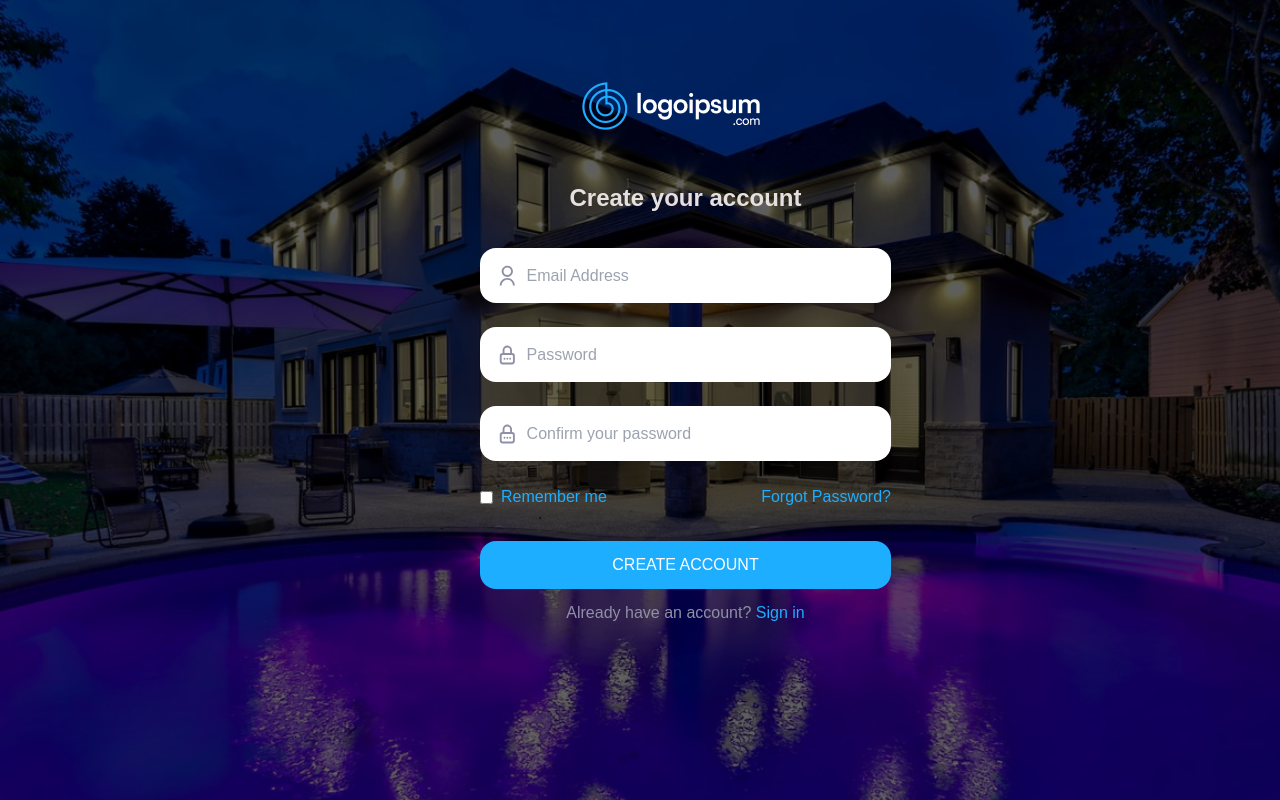
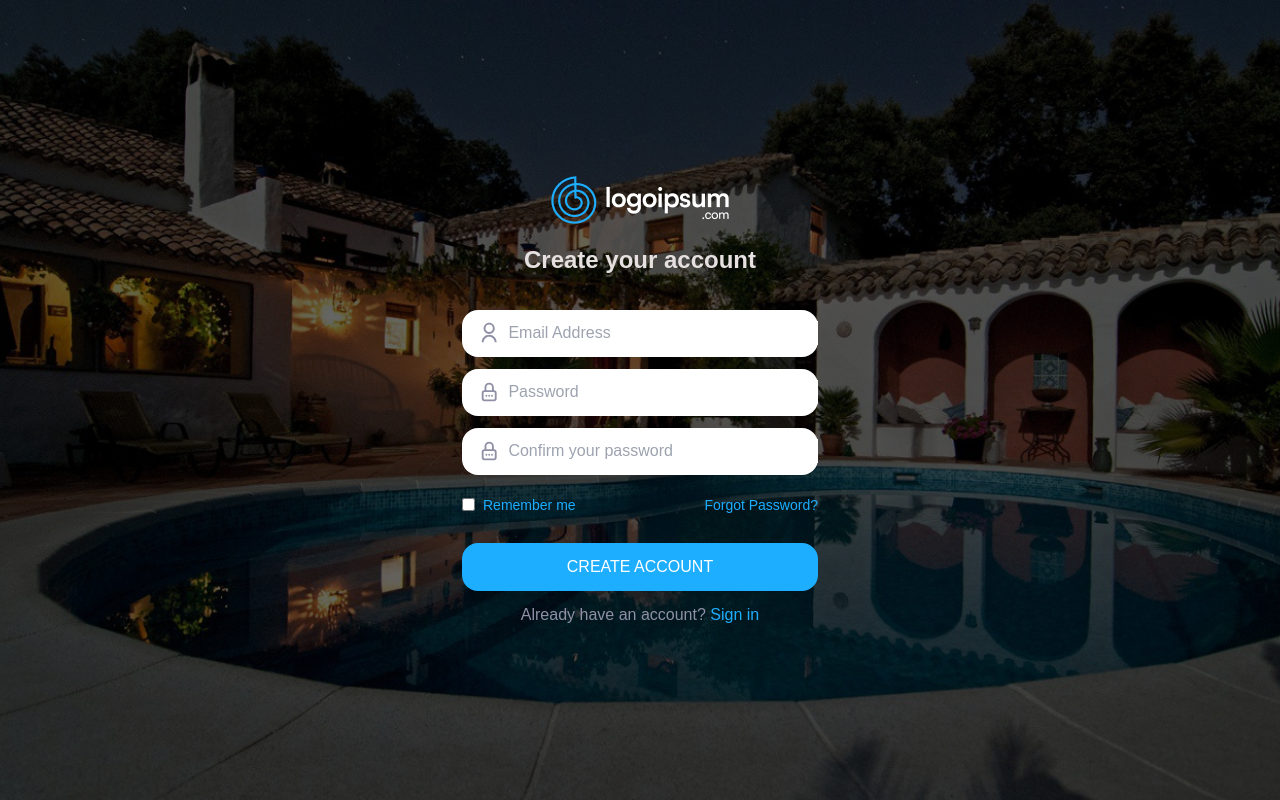
Before and after one commit to DARYA-hp/PROJECT-3, a React (Vite) app: page /SignUp in a window 1280 px wide. Built offline with nearby package versions, Linux system fonts and the light colour scheme; a web font is replaced by a local one.

Commit message:
updated signin & signup

```diff
--- a/src/Pages/SignIn.jsx
+++ b/src/Pages/SignIn.jsx
@@ -5,34 +5,35 @@ import { useNavigate } from "react-router-dom";
 function SignIn() {
     const navigate = useNavigate();
     return (
-        <div className="relative bg-[url('/23.jpg')] h-screen bg-no-repeat bg-cover">
-            <div className="absolute inset-0 bg-black/60">
-                <div className="ml-[480px] mt-28 w-[411px]">
+        <div className="relative w-full h-screen bg-[url('/40.jpg')] bg-center bg-cover bg-no-repeat flex items-center justify-center">
+            <div className="absolute inset-0 bg-black/60"></div>
+
+            <div className="relative w-[420px] p-8 bg-transparent">
                 <div className="text-center mb-8">
-                        <img src="/Logo (2).png" alt="" className="pb-12 ml-[100px]" />
-                        <p className="text-[24px] font-[700] text-[#e7e0e0]">Welcome Back</p>
+                    <img src="/Logo (2).png" alt="" className="mx-auto" />
+                    <p className="text-[24px] font-[700] pt-8 text-[#e7e0e0]">Welcome Back</p>
                 </div>
 
                 <form className="flex flex-col gap-3">
-                        <div className="flex flex-row items-center pl-4 rounded-2xl bg-white w-[411px] h-[55px]">
+                    <div className="flex items-center pl-4 rounded-2xl bg-white w-full h-[47px]">
                         <RiUserLine className="text-[24px] text-[#8F90A6]" />
                         <input type="text" placeholder="Email Address" className="outline-none pl-2 w-full" required />
                     </div>
 
-                        <div className="flex flex-row items-center pl-4 rounded-2xl bg-white w-[411px] h-[55px]">
+                    <div className="flex items-center pl-4 rounded-2xl bg-white w-full h-[47px]">
                         <TbLockPassword className="text-[24px] text-[#8F90A6]" />
                         <input type="password" placeholder="Password" className="outline-none pl-2 w-full" required />
                     </div>
 
-                        <div className="pt-3 flex flex-row w-[411px] justify-between items-center text-white">
-                            <div className="flex flex-row items-center gap-2">
+                    <div className="pt-3 flex justify-between items-center text-white text-sm">
+                        <div className="flex items-center gap-2">
                             <input type="checkbox" required />
                             <p className="text-[#1DAEFF]">Remember me</p>
                         </div>
-                            <a href="" className="text-[#1DAEFF]">  Forgot Password? </a>
+                        <a href="" className="text-[#1DAEFF]">Forgot Password?</a>
                     </div>
 
-                        <button type="submit" className="mt-5 text-white rounded-2xl bg-[#1DAEFF] w-[411px] py-3">
+                    <button type="submit" className="mt-5 text-white rounded-2xl bg-[#1DAEFF] w-full py-3">
                         SIGN IN
                     </button>
                 </form>
@@ -40,11 +41,10 @@ function SignIn() {
                 <div className="text-center mt-3">
                     <p className="text-[#8F90A6]">
                         Don’t you have account?{" "}
-                            <span className="text-[#1DAEFF] cursor-pointer" onClick={() => navigate("/Signup")} >
+                        <span className="text-[#1DAEFF] cursor-pointer" onClick={() => navigate("/Signup")}>
                             Sign up
                         </span>
                     </p>
-                    </div>
                 </div>
             </div>
         </div>
--- a/src/Pages/SignUp.jsx
+++ b/src/Pages/SignUp.jsx
@@ -5,45 +5,40 @@ import { useNavigate } from "react-router-dom";
 function SignUp() {
     const navigate = useNavigate();
     return (
-        <div className="relative bg-[url('/23.jpg')] h-screen bg-no-repeat bg-cover">
-            <div className="absolute inset-0 bg-black/60">
-                <div className="ml-[480px] mt-20 w-[411px]">
+        <div className="relative w-full h-screen bg-[url('/40.jpg')] bg-center bg-cover bg-no-repeat flex items-center justify-center">
+            <div className="absolute inset-0 bg-black/60"></div>
+
+            <div className="relative w-[420px] p-8 bg-transparent">
                 <div className="text-center mb-8">
-                        <img src="/Logo (2).png" alt="" className="pb-12 ml-[100px]" />
+                    <img src="/Logo (2).png" alt="" className="mx-auto pb-4" />
                     <p className="text-[24px] font-[700] text-[#e7e0e0]">Create your account</p>
                 </div>
 
                 <form className="flex flex-col gap-3">
-                        <div className="flex flex-row items-center pl-4 rounded-2xl bg-white w-[411px] h-[55px]">
+                    <div className="flex items-center pl-4 rounded-2xl bg-white w-full h-[47px]">
                         <RiUserLine className="text-[24px] text-[#8F90A6]" />
-                            <input  type="text"  placeholder="Email Address"
-                                className="outline-none pl-2 w-full"  required />
+                        <input type="text" placeholder="Email Address" className="outline-none pl-2 w-full" required />
                     </div>
 
-                        <div className="flex flex-row items-center pl-4 rounded-2xl bg-white w-[411px] h-[55px] mt-3">
+                    <div className="flex items-center pl-4 rounded-2xl bg-white w-full h-[47px]">
                         <TbLockPassword className="text-[24px] text-[#8F90A6]" />
-                            <input  type="password"
-                                placeholder="Password"  className="outline-none pl-2 w-full"  required/>
+                        <input type="password" placeholder="Password" className="outline-none pl-2 w-full" required />
                     </div>
 
-                        <div className="flex flex-row items-center pl-4 rounded-2xl bg-white w-[411px] h-[55px] mt-3">
+                    <div className="flex items-center pl-4 rounded-2xl bg-white w-full h-[47px]">
                         <TbLockPassword className="text-[24px] text-[#8F90A6]" />
-                            <input  type="password"
-                                placeholder="Confirm your password"   className="outline-none pl-2 w-full"  required />
+                        <input type="password" placeholder="Confirm your password" className="outline-none pl-2 w-full" required />
                     </div>
 
-                        <div className="pt-3 flex flex-row w-[411px] justify-between items-center text-white">
-                            <div className="flex flex-row items-center gap-2">
+                    <div className="pt-2 flex justify-between items-center text-white text-sm">
+                        <div className="flex items-center gap-2">
                             <input type="checkbox" required />
                             <p className="text-[#1DAEFF]">Remember me</p>
                         </div>
-                            <a href="" className="text-[#1DAEFF]">
-                                Forgot Password?
-                            </a>
+                        <a href="" className="text-[#1DAEFF]">Forgot Password?</a>
                     </div>
 
-                        <button type="submit"
-                            className="mt-5 text-white rounded-2xl bg-[#1DAEFF] w-[411px] py-3">
+                    <button type="submit" className="mt-4 text-white rounded-2xl bg-[#1DAEFF] w-full py-3">
                         CREATE ACCOUNT
                     </button>
                 </form>
@@ -51,11 +46,10 @@ function SignUp() {
                 <div className="text-center mt-3">
                     <p className="text-[#8F90A6]">
                         Already have an account?{" "}
-                            <span className="text-[#1DAEFF] cursor-pointer" onClick={() => navigate("/SignIn")} >
+                        <span className="text-[#1DAEFF] cursor-pointer" onClick={() => navigate("/SignIn")}>
                             Sign in
                         </span>
                     </p>
-                    </div>
                 </div>
             </div>
         </div>
```
Also changed, not shown: public/40.jpg (added). Lines whose indentation alone changed are shown as unchanged.
